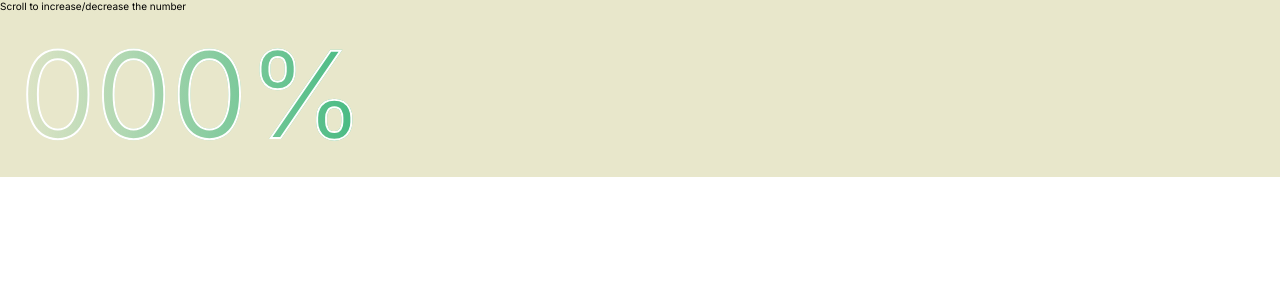
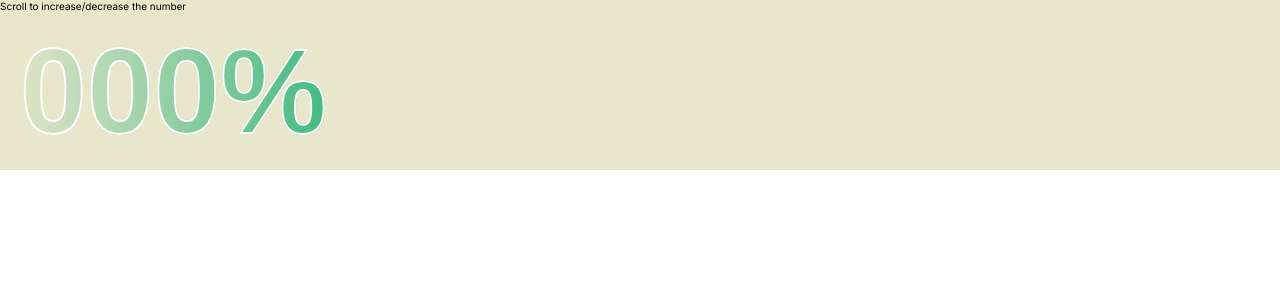
Before and after one commit to hovEdgar/portfolio, a Next.js app: page / in a window 1280 px wide. Shown: the top 300 px of the page. Built offline with nearby package versions, Linux system fonts and the light colour scheme.

Commit message:
have added font for progress section

```diff
--- /dev/null
+++ b/app/_document.js
@@ -0,0 +1,21 @@
+import {Head, Html, Main, NextScript} from 'next/document'
+
+export default function Document() {
+	return (
+		<Html lang="en">
+			<Head>
+				<link rel="preconnect" href="https://fonts.googleapis.com"/>
+				<link rel="preconnect" href="https://fonts.gstatic.com" crossOrigin/>
+				<link
+					href="https://fonts.googleapis.com/css2?family=Gasoek+One&family=Lato&family=Quicksand:wght@400;700&display=swap"
+					rel="stylesheet"
+				/>
+			</Head>
+			<body>
+			<Main/>
+			<NextScript/>
+			<div id="root-modal"></div>
+			</body>
+		</Html>
+	)
+}
--- a/app/components/ScrollIncrementer/ScrollIncrementer.module.scss
+++ b/app/components/ScrollIncrementer/ScrollIncrementer.module.scss
@@ -8,6 +8,8 @@
 
 .progress {
     font-size: 12rem;
+    font-family: 'Gasoek One', sans-serif;
+font-weight: 700;
     display: inline-block;
     padding: 10px 20px;
     color: #fff;
```
